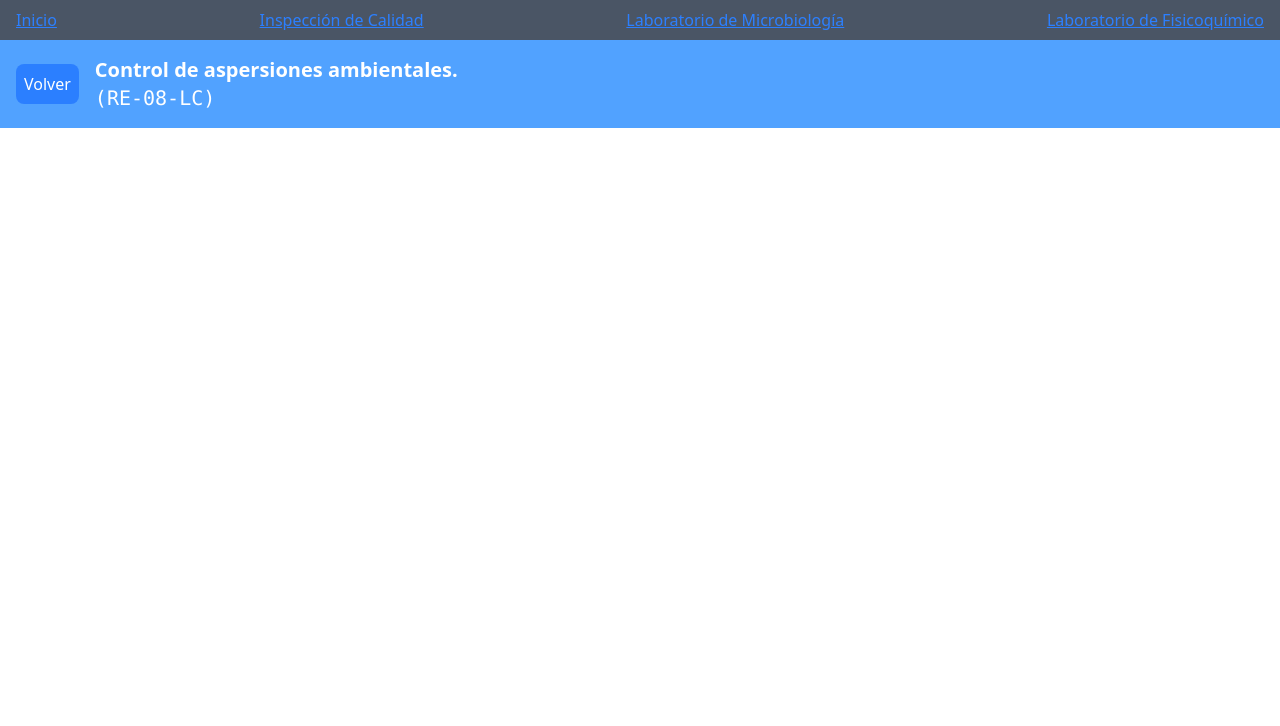
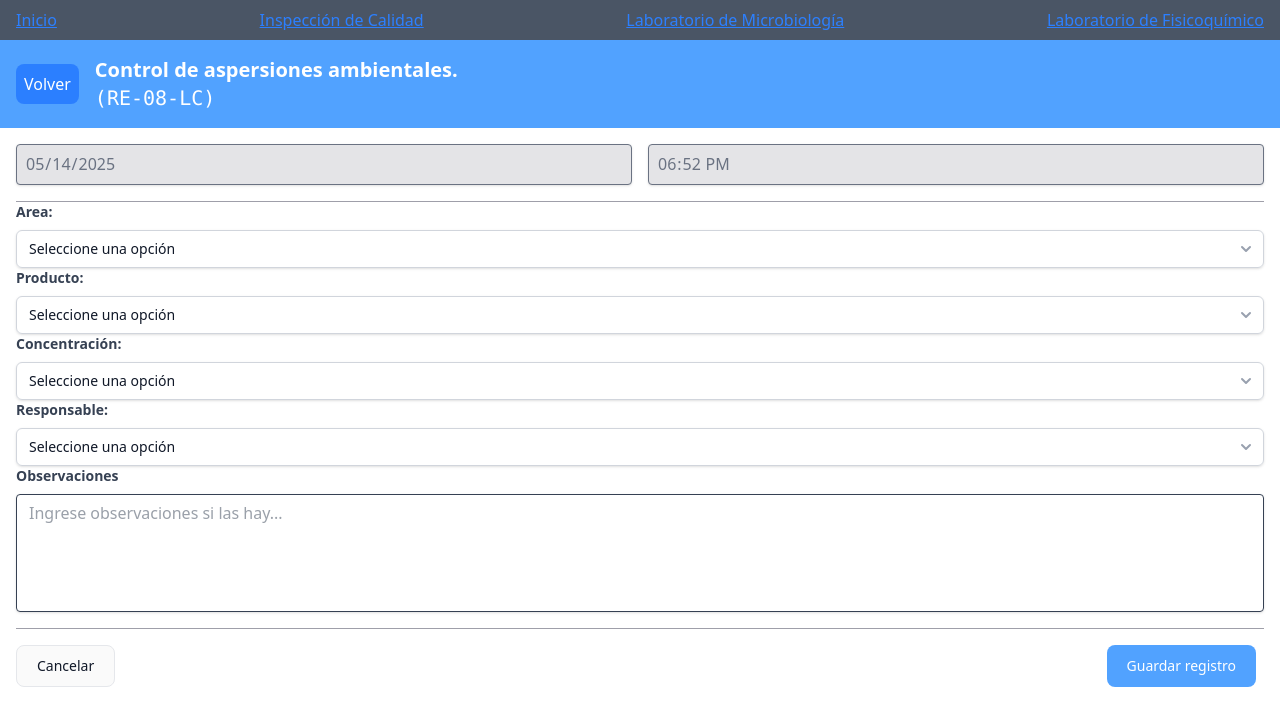
Before and after one commit to chrisladzamach/SCI, a React (Vite) app: page /form6 in a window 1280 px wide. Shown: the top 726 px of the page. Built offline with nearby package versions, Linux system fonts and the light colour scheme.

Commit message:
completado formulario 6

```diff
--- a/src/pages/IC/IcForm1.tsx
+++ b/src/pages/IC/IcForm1.tsx
@@ -2,6 +2,7 @@ import { useState } from 'react';
 
 import { AutoProductConcentration } from '../../components/molecules/autoComponents/AutoProductConcentration';
 import { AutoDateTime } from '../../components/molecules/autoComponents/AutoDateTime';
+import { FormButtons } from '../../components/molecules/FormButtons';
 import { CustomSelect } from '../../components/atoms/CustomSelect';
 import { TxtArea } from '../../components/atoms/inputs/TxtArea';
 import { Header } from '../../components/molecules/Header';
@@ -101,21 +102,7 @@ export const IcForm1 = () => {
         </section>
 
         <section className='flex justify-between gap-4 pt-4 mt-4 border-t border-zinc-400'>
-          <button
-            type="button"
-            className="py-2.5 px-5 me-2 mb-2 text-sm font-medium text-gray-900 focus:outline-none bg-zinc-50
-            rounded-lg border border-gray-200 hover:bg-gray-100 hover:text-blue-700 focus:bg-gray-200"
-          >
-            Cancelar
-          </button>
-
-          <button
-            type="submit"
-            className="text-white bg-blue-400 focus:bg-blue-500 font-medium rounded-lg text-sm px-5 py-2.5
-            me-2 mb-2 focus:outline-none"
-            >
-            Guardar registro
-          </button>
+          <FormButtons />
         </section>
       </form>
     </div>
--- a/src/pages/IC/IcForm2.tsx
+++ b/src/pages/IC/IcForm2.tsx
@@ -2,6 +2,7 @@ import { useState, useMemo } from "react";
 
 import { AutoDateTime } from "../../components/molecules/autoComponents/AutoDateTime";
 import { ExpirationDate } from "../../components/molecules/ExpirationDate";
+import { FormButtons } from "../../components/molecules/FormButtons";
 import { CustomSelect } from "../../components/atoms/CustomSelect";
 import { FormField } from "../../components/molecules/FormField";
 import { TxtArea } from "../../components/atoms/inputs/TxtArea";
@@ -170,21 +171,7 @@ export const IcForm2 = () => {
           />
         </section>
         <section className='flex justify-between gap-4 pt-4 mt-4 border-t border-zinc-400'>
-          <button
-            type="button"
-            className="py-2.5 px-5 me-2 mb-2 text-sm font-medium text-gray-900 focus:outline-none bg-zinc-50
-            rounded-lg border border-gray-200 hover:bg-gray-100 hover:text-blue-700 focus:bg-gray-200"
-          >
-            Cancelar
-          </button>
-
-          <button
-            type="submit"
-            className="text-white bg-blue-400 focus:bg-blue-500 font-medium rounded-lg text-sm px-5 py-2.5
-            me-2 mb-2 focus:outline-none"
-            >
-            Guardar registro
-          </button>
+          <FormButtons />
         </section>
       </form>
     </div>
--- a/src/pages/IC/IcForm3.tsx
+++ b/src/pages/IC/IcForm3.tsx
@@ -104,7 +104,6 @@ export const IcForm3 = () => {
       observaciones: observations,
     };
     console.log(formData);
-    // Aquí va la lógica para enviar los datos del formulario al back
   };
 
   return (
--- a/src/pages/IC/IcForm6.tsx
+++ b/src/pages/IC/IcForm6.tsx
@@ -1,9 +1,143 @@
+import React from 'react'
+import { CustomSelect } from "../../components/atoms/CustomSelect";
+import { AutoDateTime } from "../../components/molecules/autoComponents/AutoDateTime";
 import { Header } from "../../components/molecules/Header"
+import { FormButtons } from "../../components/molecules/FormButtons"
+import { TxtArea } from '../../components/atoms/inputs/TxtArea';
+
+interface Options {
+  value: string;
+  label: string;
+}
 
 export const IcForm6 = () => {
+  const [areaSelected, setAreaSelected] = React.useState<Options | null>(null);
+  const [productSelected, setProductSelected ] = React.useState<Options | null>(null);
+  const [concentrationSelected, setConcentrationSelected] = React.useState<Options | null>(null);
+  const [observations, setObservations] = React.useState('');
+  const [responsibleSelected, setResponsibleSelected] = React.useState<Options | null>(null);
+
+  const handleResponsibleChange = (newValue: string | number) => {
+    const selectedResponsible = responsible.find(r => r.value === String(newValue));
+    setResponsibleSelected(selectedResponsible || null);
+  };
+
+  const handleObservationChange = (event: React.ChangeEvent<HTMLTextAreaElement>) => {
+    setObservations(event.target.value);
+  };
+
+  const handleAreaChange = (newValue: string | number) => {
+    const selectedArea = areas.find(r => r.value === String(newValue));
+    setAreaSelected(selectedArea || null);
+  };
+
+  const handleProduct = (newValue: string | number) => {
+    const selectedProduct = product.find(r => r.value === String(newValue));
+    setProductSelected(selectedProduct || null);
+  };
+
+  const handleConcentration = (newValue: string | number) => {
+    const selectedConcentration = concentration.find(r => r.value === String(newValue));
+    setConcentrationSelected(selectedConcentration || null);
+  };
+
+  const responsible: Options[] = [
+    { value: 'inspector-calidad1', label: 'Juliana Burbano' },
+    { value: 'inspector-calidad2', label: 'Wilder Barrero' },
+    { value: 'sistemas-de-gestion', label: 'Liceth Alfonso' },
+  ]
+
+  const areas: Options[] = [
+    { value: 'Area 1', label: 'Area 1' },
+    { value: 'Area 2', label: 'Area 2' },
+    { value: 'Area 3', label: 'Area 3' },
+  ];
+
+  const product: Options[] = [
+    { value: "producto1", label: "Producto 1" },
+    { value: "producto2", label: "Producto 2" },
+    { value: "producto3", label: "Producto 3" },
+  ]
+
+  const concentration: Options[] = [
+    { value: "concentration1", label: "0.20%" },
+    { value: "concentration2", label: "0.40%" },
+    { value: "concentration3", label: "0.60%" },
+  ]
+
+  const handleSubmit = (event: React.FormEvent) => {
+    event.preventDefault();
+
+    const currentDate = new Date();
+    const formData = {
+      fecha: currentDate.toLocaleDateString(),
+      area: areaSelected?.value || '',
+      producto: productSelected?.value || '',
+      concentracion: concentrationSelected?.value || '',
+      responsable: responsibleSelected?.value || '',
+      observaciones: observations,
+    }
+    console.log(formData);
+  }
+
   return (
     <div>
-      <Header formCode='(RE-08-LC)' formName='Control de aspersiones ambientales.' href='/icmain' />
+      <Header formCode='(RE-08-LC)' formName='Control de aspersiones ambientales.' />
+      <form action="" onSubmit={handleSubmit} className="p-4">
+        <section className="border-b flex flex-col gap-2 border-zinc-400 pb-4">
+          <AutoDateTime />
+        </section>
+        <section>
+          <CustomSelect
+            options={areas}
+            value={areaSelected?.value}
+            onChange={handleAreaChange}
+            className="w-full"
+            label="Area: "
+            required
+          />
+
+          <CustomSelect
+            options={product}
+            value={productSelected?.value}
+            onChange={handleProduct}
+            className="w-full"
+            label="Producto: "
+            required
+          />
+
+          <CustomSelect
+            options={concentration}
+            value={concentrationSelected?.value}
+            onChange={handleConcentration}
+            className="w-full"
+            label="Concentración: "
+            required
+          />
+
+          <CustomSelect
+            options={responsible}
+            value={responsibleSelected?.value}
+            onChange={handleResponsibleChange}
+            className="w-full"
+            label="Responsable: "
+            required
+          />
+
+          <TxtArea
+            id="Observations"
+            name="Observations"
+            label="Observaciones"
+            rows={5}
+            placeholder="Ingrese observaciones si las hay..."
+            value={observations}
+            onChange={handleObservationChange}
+            classNameTextArea="resize-none focus:border-blue-500"
+            classNameLabel="text-blue-600"
+          />
+        </section>
+        <FormButtons />
+      </form>
     </div>
   )
 }
```
